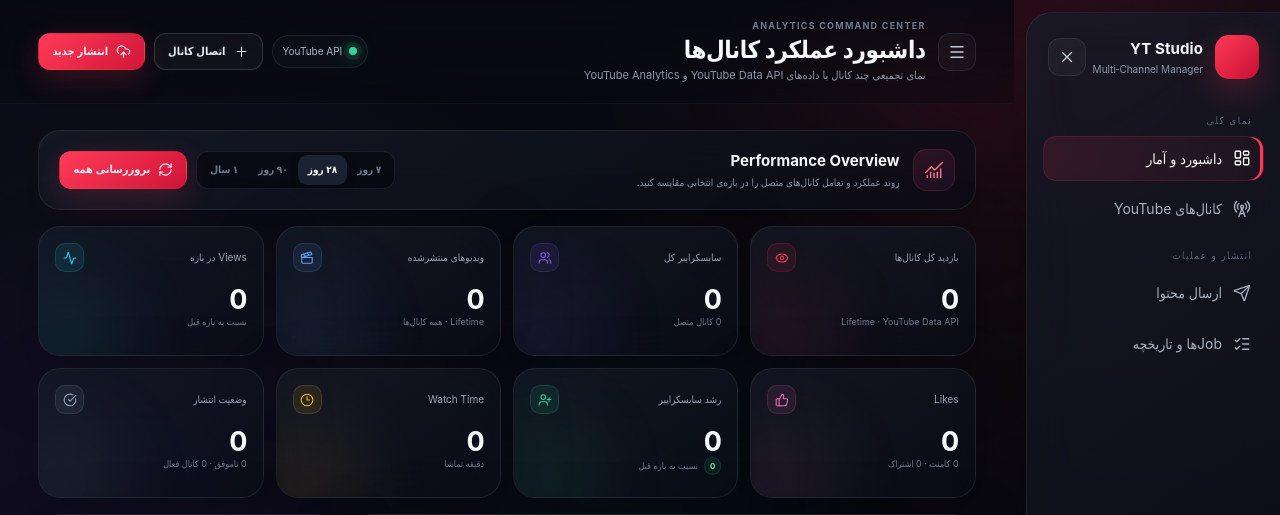
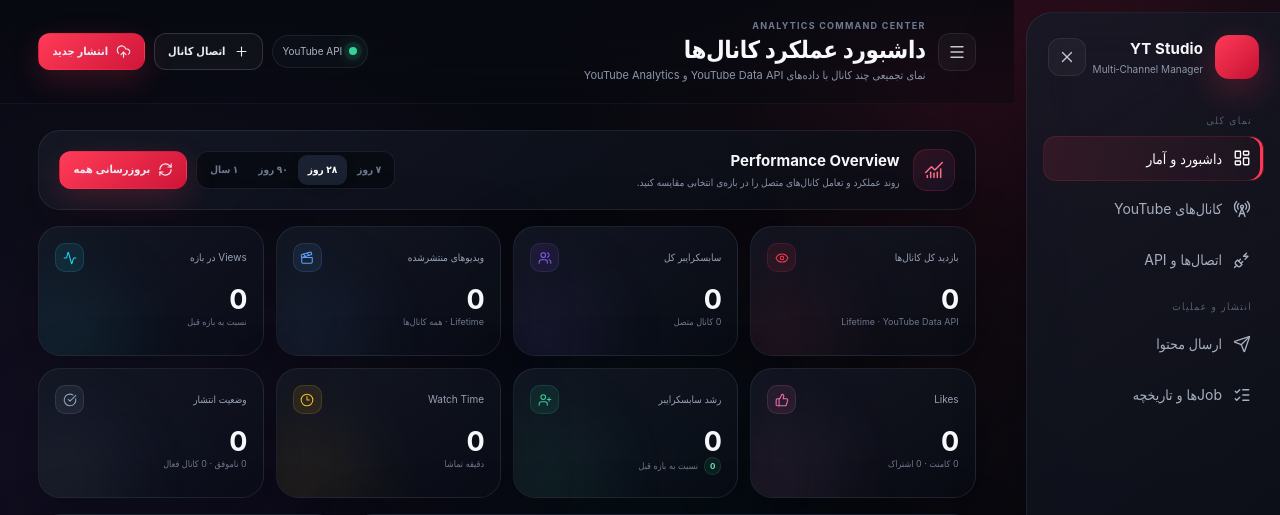
Before and after one commit to PEDIHS/yt, a Flask app: page / in a window 1280 px wide. Shown: the top 515 px of the page. Run offline with Flask 3, Linux system fonts and the light colour scheme; the visitor is signed in with stand-in values (Sample User, id 1); parts of the project's set-up code (start-up, migrations or seed data) failed here and were passed over; some libraries are stand-ins or nearby versions.

Commit message:
ui: add integrations navigation

```diff
--- a/templates/base.html
+++ b/templates/base.html
@@ -36,6 +36,9 @@
         </a>
         <a href="{{ url_for('channels') }}" class="{% if request.endpoint in ['channels','channel_detail'] %}active{% endif %}">
           <i data-lucide="radio-tower"></i><span>کانال‌های YouTube</span>
+        </a>
+        <a href="{{ url_for('integrations_page') }}" class="{% if request.endpoint and request.endpoint.startswith('integrations_') or request.endpoint == 'integrations_page' %}active{% endif %}">
+          <i data-lucide="plug-zap"></i><span>اتصال‌ها و API</span>
         </a>
       </nav>
 
```
